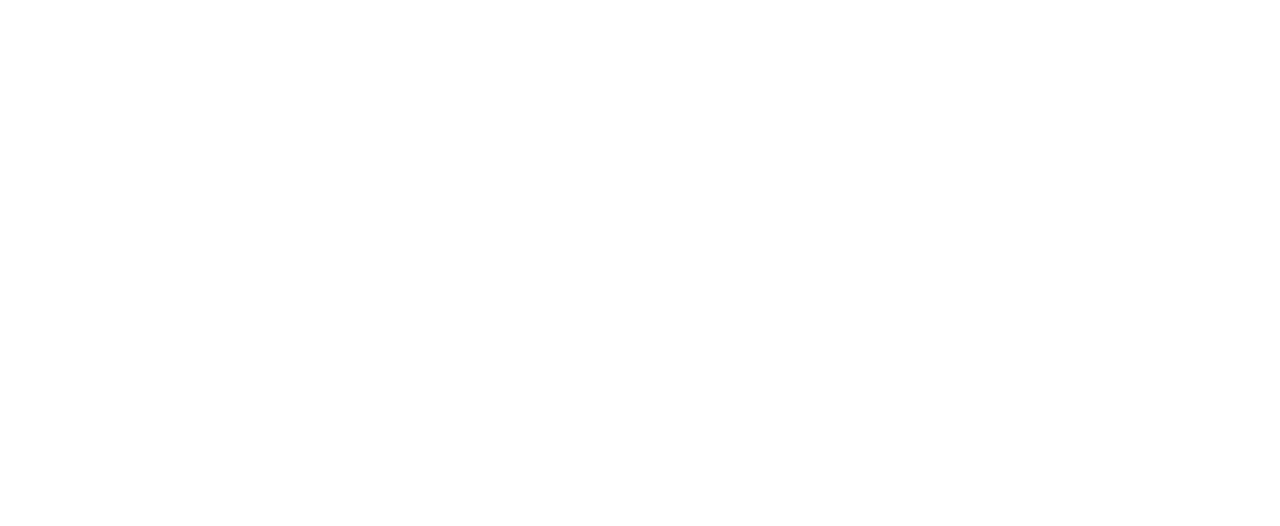
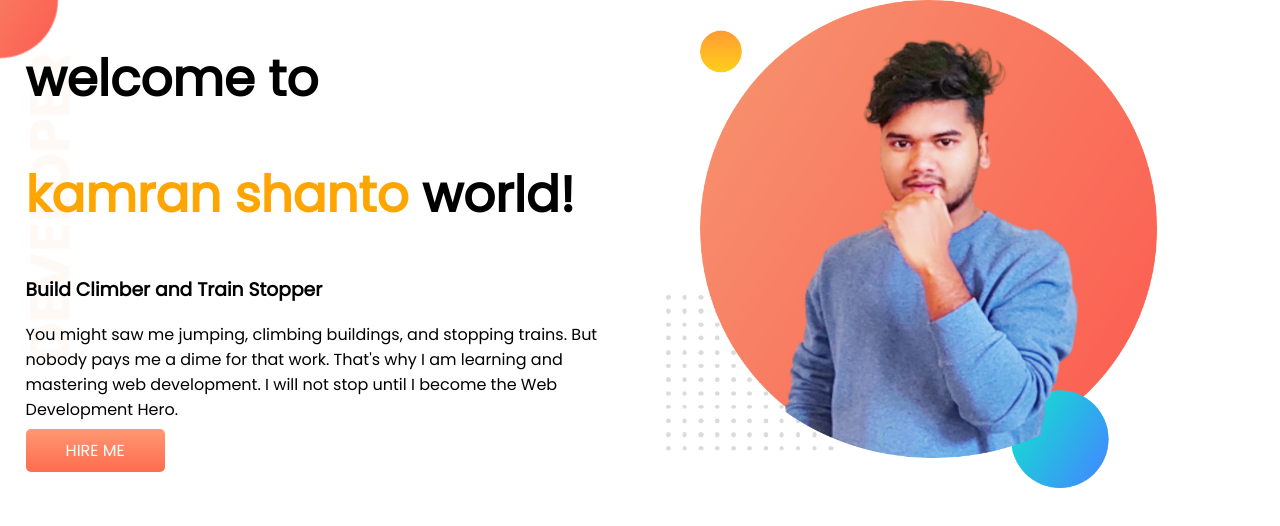
Before and after one commit to kamran1971/developer-protfolio, a plain HTML site: page index.html in a window 1280 px wide. Drawn offline with Linux system fonts and the light colour scheme.

Commit message:
somethige

```diff
--- a/index.html
+++ b/index.html
@@ -5,9 +5,23 @@
     <meta http-equiv="X-UA-Compatible" content="IE=edge">
     <meta name="viewport" content="width=device-width, initial-scale=1.0">
     <title>kamran protfolio</title>
+    <link rel="preconnect" href="https://fonts.googleapis.com">
+    <link rel="preconnect" href="https://fonts.gstatic.com" crossorigin>
+    <link href="https://fonts.googleapis.com/css2?family=Poppins&display=swap" rel="stylesheet">
     <link rel="stylesheet" href="style.css">
 </head>
 <body>
-
+    <section class="top_banner">
+        <div class="hafe-continar">
+            <h1>welcome to </h1>
+            <h1><span class="name-color">kamran shanto</span> world!</h1>
+            <h3>Build Climber and Train Stopper</h3>
+            <p>You might saw me jumping, climbing buildings, and stopping trains. But nobody pays me a dime for that work. That's why I am learning and mastering web development. I will not stop until I become the Web Development Hero.</p>
+            <a class="hire_me" target="blank" href="https://www.linkedin.com/in/kamran-hossain-shanto-174a1a196/">hire me</a>
+        </div>
+        <div class="hafe-continar">
+          <img src="img/kamran.png" alt="my imges">
+        </div>
+    </section>
 </body>
 </html>
--- a/style.css
+++ b/style.css
@@ -0,0 +1,32 @@
+body{
+    font-family: 'Poppins', sans-serif;
+    margin: 0;
+}
+h1{
+    font-size: 50px;
+}
+.name-color{
+    color: orange;
+}
+section{
+    display: flex;
+}
+.hafe-continar{
+    width: 50%;
+    padding-left: 2%;
+}
+.hafe-continar img {
+    width: 80%;
+}
+.hire_me{
+    text-decoration: none;
+    text-transform: uppercase;
+    color: white;
+    padding: 10px 40px;
+    border-radius: 5px;
+    background-image: linear-gradient(#FF9873 , #FF6C4E);
+}
+.top_banner{
+    background-image: url(img/top-banner.png);
+    background-repeat: no-repeat;
+}
```
Also changed, not shown: img/dream-bg.png (added), img/exp-bg.png (added), img/jhankar.png (added), img/jhankar2.png (added), img/kamran.png (added), img/my-bg2.png (added), img/top-banner.png (added).
